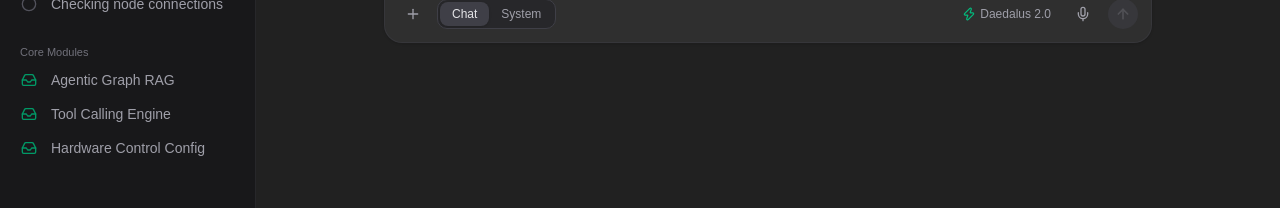
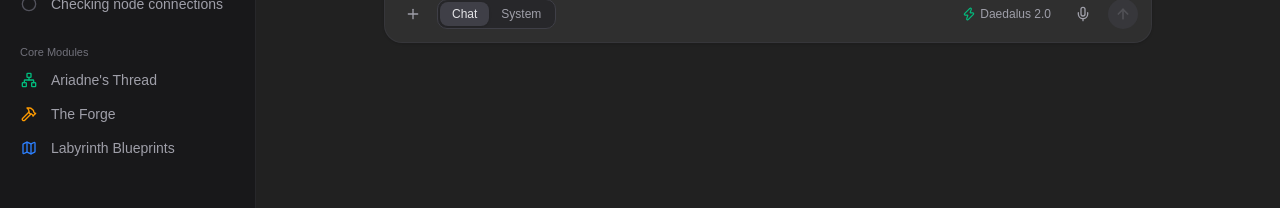
Before and after one commit to No0bmazt3r/Daedalus, a React (Vite) app: page / in a window 1280 px wide. Shown: the part 446-654 px from the top of the page. Built offline with nearby package versions, Linux system fonts and the light colour scheme.

Commit message:
feat: Theme core modules based on Daedalus mythos

```diff
--- a/src/components/Sidebar.tsx
+++ b/src/components/Sidebar.tsx
@@ -1,6 +1,6 @@
 import { Button } from './ui/button'
 import { ScrollArea } from './ui/scroll-area'
-import { Plus, PanelLeftClose, Inbox, Clock, Search, Circle, LayoutGrid, UserPlus, Settings, MessageSquare, LogOut } from 'lucide-react'
+import { Plus, PanelLeftClose, Inbox, Clock, Search, Circle, LayoutGrid, Settings, LogOut, Network, Hammer, Map } from 'lucide-react'
 import {
   DropdownMenu,
   DropdownMenuContent,
@@ -97,13 +97,13 @@ export function Sidebar({ onClose }: SidebarProps) {
 
           <div className="flex flex-col gap-0.5">
             {[
-              "Agentic Graph RAG",
-              "Tool Calling Engine",
-              "Hardware Control Config"
-            ].map((title, i) => (
+              { title: "Ariadne's Thread", icon: Network, color: "text-emerald-500" },
+              { title: "The Forge", icon: Hammer, color: "text-amber-500" },
+              { title: "Labyrinth Blueprints", icon: Map, color: "text-blue-500" }
+            ].map((item, i) => (
               <Button key={i} variant="ghost" className="w-full justify-start h-8 px-2 text-sm font-normal text-zinc-400 hover:text-zinc-200 hover:bg-zinc-800/80">
-                <Inbox size={14} className="mr-2 text-emerald-600 shrink-0" />
-                <span className="truncate">{title}</span>
+                <item.icon size={14} className={`mr-2 shrink-0 ${item.color}`} />
+                <span className="truncate">{item.title}</span>
               </Button>
             ))}
           </div>
```
